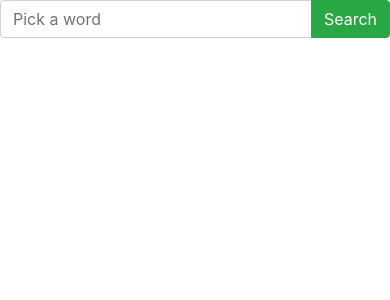
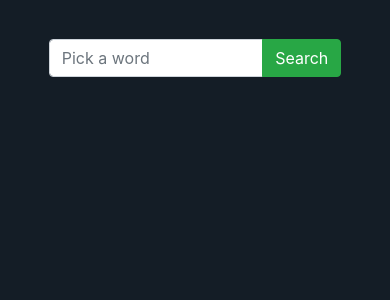
Before and after one commit to Jaga360/Dictionary-app, a React (Create React App) app: page / in a window 390 px wide. Shown: the top 300 px of the page. Built offline with nearby package versions, Linux system fonts and the light colour scheme.

Commit message:
Add css file and style

```diff
--- a/public/index.html
+++ b/public/index.html
@@ -15,6 +15,7 @@
       user's mobile device or desktop. See https://developers.google.com/web/fundamentals/web-app-manifest/
     -->
     <link rel="manifest" href="%PUBLIC_URL%/manifest.json" />
+
     <!--
       Notice the use of %PUBLIC_URL% in the tags above.
       It will be replaced with the URL of the `public` folder during the build.
@@ -25,10 +26,10 @@
       Learn how to configure a non-root public URL by running `npm run build`.
     -->
     <link rel="stylesheet" href="https://stackpath.bootstrapcdn.com/bootstrap/4.5.0/css/bootstrap.min.css" integrity="sha384-9aIt2nRpC12Uk9gS9baDl411NQApFmC26EwAOH8WgZl5MYYxFfc+NcPb1dKGj7Sk" crossorigin="anonymous">
+    <title>Dictionary App</title>
+  </head>
 
-    <title>React App</title>
-  </head>
-  <body>
+  <body >
     <noscript>You need to enable JavaScript to run this app.</noscript>
     <div id="root"></div>
     <!--
--- a/src/API/fetchmeaning.js
+++ b/src/API/fetchmeaning.js
@@ -1,8 +1,9 @@
 
 async function fetchmeaning(query){
-    if(query.length !== 0){
+    if(query.trim().length !== 0){
         const response=await fetch("https://www.dictionaryapi.com/api/v3/references/collegiate/json/"+query+"/?key=3fcdddc8-e8a4-4a1a-97f5-ac027e1a4a7a#");
         const data=await response.json();
+        if(typeof data[0] === "object")
         return data[0].shortdef;
     }
 }
--- /dev/null
+++ b/src/App.css
@@ -0,0 +1,60 @@
+
+body{
+    height: 100vh;
+    background-color: #141D26;
+}
+
+
+.search-box , .display-card{
+   position:relative;
+   top:10%;
+   left:27.5%;
+   width:40%;
+}
+
+.search-set{
+    padding-top: 10%;
+}
+
+.choice-btn{
+ position:absolute;
+ right:4%;
+}
+
+.words-list{
+    margin-top: 2rem;
+    margin-left:10%;
+    width: 75%;
+    display: flex;
+    flex-wrap: wrap;
+    justify-content: center;
+}
+
+h6{
+    display: inline-block;
+    width: 9rem;
+    margin: 1.3rem;
+    padding: 5px 0;
+    text-align: center;
+    font-size:large;
+    border-style: solid;
+    border-width:1.5px;
+    border-radius:10px;
+    border-color:rgba(144, 219, 144, 0.904);
+    color:rgba(144, 219, 144, 0.904);
+}
+
+h6:hover{
+    color: whitesmoke;
+}
+
+@media (max-width:850px){
+
+    .search-box , .display-card{
+        position:relative;
+        top:10%;
+        left:12.5%;
+        width:75%;
+     }
+
+}
--- a/src/App.js
+++ b/src/App.js
@@ -2,6 +2,7 @@ import React, { Component } from 'react';
 import Searchbox from "./Searchbox";
 import Displaycard from "./Displaycard";
 import Wordslist from './Wordslist';
+import './App.css';
 
 class App extends Component{
 
@@ -48,11 +49,13 @@ class App extends Component{
     render(){
         return(
          <div>
-           <Searchbox setmeaning={this.setMeaning}  />
-           {this.state.meaning.length !== 0 &&
-           <Displaycard meaning={this.state.meaning} word={this.state.word} inlist={this.state.inList}
-           closecard={this.closeCard} handlechoice={(word)=>{this.handleChoice(word)}}/>}
-           {this.state.words.length !==0 && <Wordslist words={this.state.words} setmeaning={this.setMeaning} />}
+           <div className="search-set">
+             <Searchbox setmeaning={this.setMeaning}  />
+             {this.state.meaning.length !== 0 &&
+             <Displaycard meaning={this.state.meaning} word={this.state.word} inlist={this.state.inList}
+             closecard={this.closeCard} handlechoice={(word)=>{this.handleChoice(word)}}/>}
+           </div>
+             {this.state.words.length !==0 && <Wordslist words={this.state.words} setmeaning={this.setMeaning} />}
          </div>
         );
     }
--- a/src/Displaycard.js
+++ b/src/Displaycard.js
@@ -14,9 +14,8 @@ class Displaycards extends Component{
   render(){
     const {meaning,word,inlist}=this.props;
       return(
-        <div className="row">
-          <div className="col-sm-6">
-            <div className="card">
+
+            <div className="card display-card">
               <div className="card-body">
                 <h5 className="card-title">{word}</h5>
                 <ul>
@@ -24,12 +23,11 @@ class Displaycards extends Component{
                     <li key={index} className="card-text">{m}</li>
                   ))}
                 </ul>
-                <button className="btn btn-primary" onClick={this.closeCard}>Close Card</button>
-                <button className="btn btn-primary" onClick={this.handleClick}>{ inlist ? 'Remove' : 'Add'}</button>
+                <button className="btn btn-outline-danger close-btn" onClick={this.closeCard}>Close Card</button>
+                <button className="btn btn-outline-primary choice-btn" onClick={this.handleClick}>{ inlist ? 'Remove' : 'Add'}</button>
               </div>
             </div>
-          </div>
-       </div>
+
       );
   }
 }
--- a/src/Searchbox.js
+++ b/src/Searchbox.js
@@ -29,7 +29,7 @@ class Searchbox extends Component{
 
     render(){
         return(
-        <div className="input-group mb-3">
+        <div className="input-group mb-3 search-box">
             <input type="text" className="form-control" placeholder="Pick a word" value={this.state.inputValue}
             onChange={this.handleChange}/>
             <div className="input-group-append">
--- a/src/Wordslist.js
+++ b/src/Wordslist.js
@@ -11,7 +11,7 @@ class Wordslist extends Component {
     render(){
         const {words}=this.props;
         return(
-            <div>
+            <div className="words-list">
                 {words.map((word,index)=>(
                     <h6 onClick={()=>{this.handleClick(word)}} key={index}>{word}</h6>
                 ))}
```
